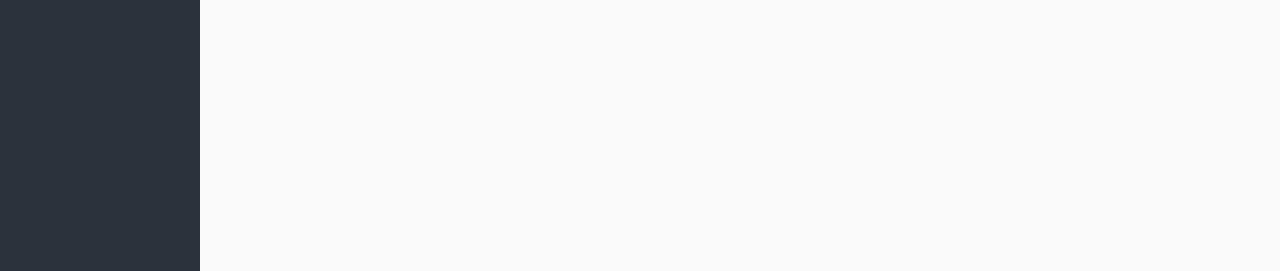
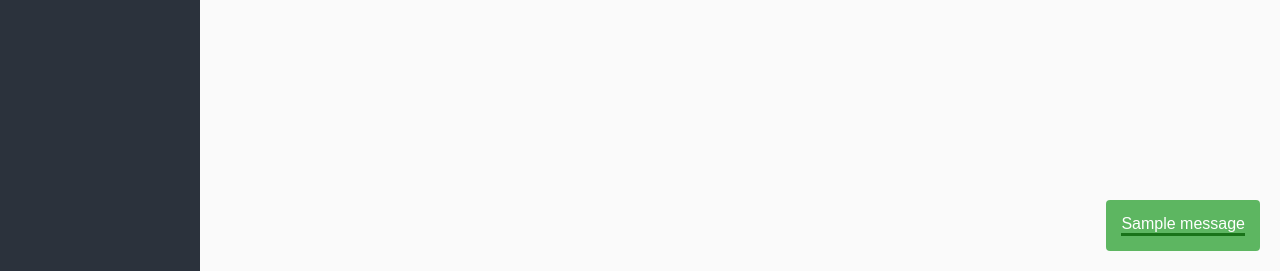
Before and after one commit to fmartns/fmartns.dev, a Django app: page /dashboard/profile in a window 1280 px wide. Shown: the part 529-800 px from the top of the page. Run offline with Django 5.2, Linux system fonts and the light colour scheme; a user stored in the database is signed in; tables that the repository leaves empty hold one stand-in row (values such as "Sample post"); one stand-in notice (Sample message) is shown.

Commit message:
Add sucess notification on profile preferences

```diff
--- a/dashboard/views.py
+++ b/dashboard/views.py
@@ -7,6 +7,7 @@ from django.http import HttpResponseForbidden
 from django.contrib.auth.views import PasswordChangeView
 from django.urls import reverse_lazy
 from django.utils.translation import gettext as _
+from django.utils.translation import gettext_lazy as _
 
 @login_required
 def dashboard (request):
@@ -82,6 +83,7 @@ def manage_preferences(request):
         form = UserProfileForm(request.POST, instance=user_profile)
         if form.is_valid():
             form.save()
+            messages.success(request, _('Settings saved successfully!'))
             return redirect('manage_preferences')
     else:
         form = UserProfileForm(instance=user_profile)
--- a/static/css/dashboard.css
+++ b/static/css/dashboard.css
@@ -215,6 +215,32 @@ input[type="color"] {
     font-size: 12px;
 }
 
+/* Notifications */
+
+.notification {
+    position: fixed;
+    bottom: 20px;
+    right: 20px;
+    background-color: #4CAF50;
+    color: white;
+    padding: 15px;
+    border-radius: 4px;
+    opacity: 0.9;
+    transition: opacity 0.6s;
+}
+
+.notification .progress-bar {
+    height: 3px;
+    background-color: #006400; /* verde mais escuro */
+    width: 100%;
+    animation: progress 4s linear;
+}
+
+@keyframes progress {
+    from { width: 100%; }
+    to { width: 0; }
+}
+
 /* Index */
 
 .profile-link {
--- a/templates/dashboard/index.html
+++ b/templates/dashboard/index.html
@@ -32,10 +32,5 @@
     <p>{% trans 'Hey Devs, we are very happy to share the launch of the beta version of fmartns.dev, now open source, enabling all of you to be part of this dream.' %}</p>
     <p class="dash-news-author">- Filipe Martins</p>
 </div>
-<div class="dash-news">
-    <h4 class="dash-news-title">{% trans 'Join this project!' %}</h4>
-    <p>{% trans 'You can collaborate on this project through our GitHub: <a href="https://github.com/fmartns/fmartns.dev">Click here</a>. We support creative ideas and we need you to make this a reality.'%}</p>
-    <p class="dash-news-author">- fmartns.dev team</p>
-</div>
 
 {% endblock %}
--- a/templates/dashboard/profile.html
+++ b/templates/dashboard/profile.html
@@ -18,6 +18,8 @@
     <!-- Twitter -->
     <meta property="twitter:card" content="summary_large_image">
     <meta property="twitter:title" content="{% trans 'Profile Preferences - fmartns.dev' %}">
+
+    <script src="{% static 'js/sucess.js' %}"></script>
 {% endblock %}
 
 {% block title %} {% trans 'Preferences' %} {% endblock %}
@@ -52,4 +54,10 @@
 
 <input class="save-button" type="submit" value="{% trans 'Save' %}">
 </form>
+{% for message in messages %}
+    <div class="notification">
+        {{ message }}
+        <div class="progress-bar"></div>
+    </div>
+{% endfor %}
 {% endblock %}
```
